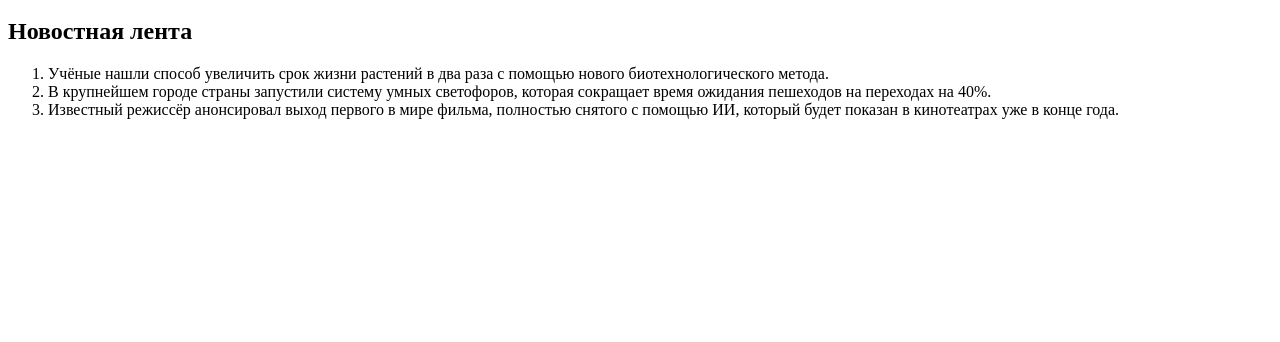
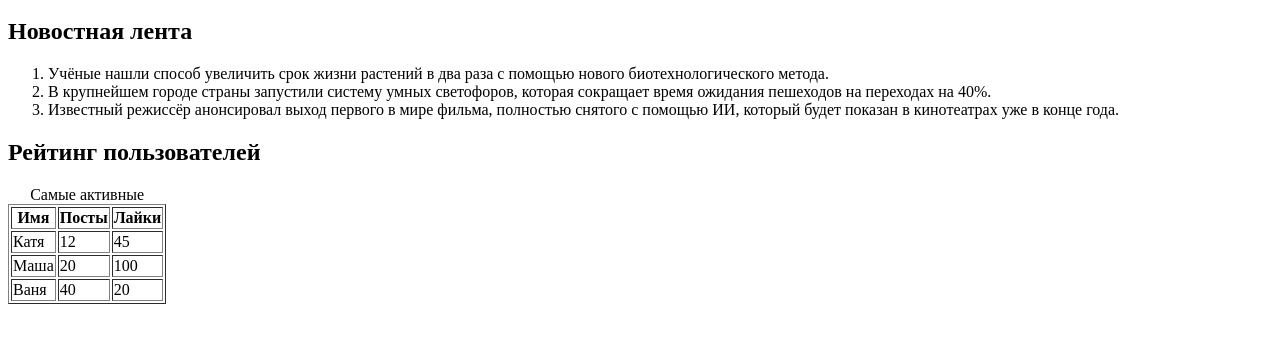
Before and after one commit to tatianapudow/HTML-CSS, a plain HTML site: page index.html in a window 1280 px wide. Shown: the part 100-442 px from the top of the page. Drawn offline with Linux system fonts and the light colour scheme.

Commit message:
добавила таблицу рейтинга пользователей

```diff
--- a/index.html
+++ b/index.html
@@ -22,6 +22,25 @@
         </ol>
     </div>
 
+    <div>
+        <h2>Рейтинг пользователей</h2>
+        <table border="1">
+            <caption>Самые активные</caption>
+            <thead>
+                <tr>
+                    <th scope="col">Имя</th>
+                    <th scope="col">Посты</th>
+                    <th scope="col">Лайки</th>
+                </tr>
+            </thead>
+            <tbody>
+                <tr><td>Катя</td><td>12</td><td>45</td></tr>
+                <tr><td>Маша</td><td>20</td><td>100</td></tr>
+                <tr><td>Ваня</td><td>40</td><td>20</td></tr>
+            </tbody>
+        </table>
+    </div>
+
 
 </body>
 </html>
```
